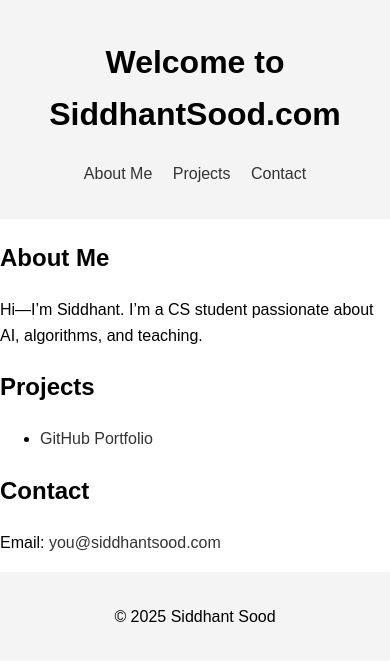
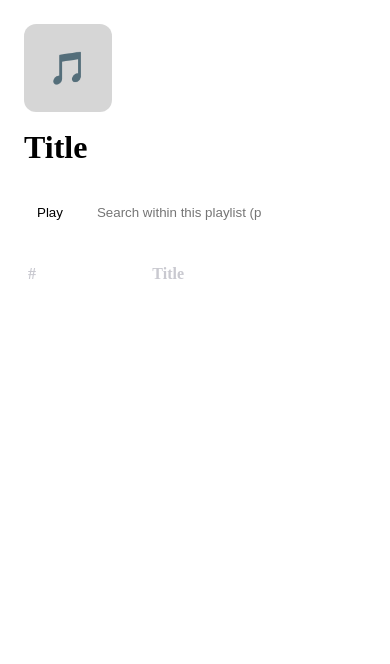
Before and after one commit to ssiddhantsood/ssiddhantsood.github.io, a plain HTML site: page index.html in a window 390 px wide. Drawn offline with Linux system fonts and the light colour scheme.

Commit message:
first try

```diff
--- a/index.html
+++ b/index.html
@@ -1,46 +1,48 @@
-<!DOCTYPE html>
+<!doctype html>
 <html lang="en">
 <head>
-  <meta charset="UTF-8" />
-  <meta name="viewport" content="width=device-width, initial-scale=1.0"/>
-  <title>Siddhant Sood</title>
-  <link rel="stylesheet" href="styles.css" />
-  <!-- You can add favicon, meta tags, external fonts, etc. here -->
+<meta charset="utf-8" />
+<meta name="viewport" content="width=device-width, initial-scale=1" />
+<title>Your Name — Playlists</title>
+<link rel="preconnect" href="https://fonts.googleapis.com">
+<link rel="preconnect" href="https://fonts.gstatic.com" crossorigin>
+<link href="https://fonts.googleapis.com/css2?family=Inter:wght@400;600;800&display=swap" rel="stylesheet">
+<link rel="stylesheet" href="style.css" />
+<meta name="description" content="A playful, Spotify‑style portfolio that organizes experiences and projects into playlists." />
 </head>
 <body>
-  <header>
-    <h1>Welcome to SiddhantSood.com</h1>
-    <nav>
-      <ul>
-        <li><a href="#about">About Me</a></li>
-        <li><a href="#projects">Projects</a></li>
-        <li><a href="#contact">Contact</a></li>
-      </ul>
-    </nav>
-  </header>
+<div class="app" id="app">
+<!-- Sidebar -->
+<aside class="sidebar" aria-label="Playlists navigation">
+<div class="sidebar__brand" id="brand">Your Name</div>
+<nav id="sidebar-nav" class="sidebar__nav" role="navigation"></nav>
+<div class="sidebar__footer">© <span id="year"></span> You</div>
+</aside>
 
-  <main>
-    <section id="about">
-      <h2>About Me</h2>
-      <p>Hi—I’m Siddhant. I’m a CS student passionate about AI, algorithms, and teaching.</p>
-    </section>
 
-    <section id="projects">
-      <h2>Projects</h2>
-      <ul>
-        <li><a href="https://github.com/ssiddhantsood">GitHub Portfolio</a></li>
-        <!-- add more project links here -->
-      </ul>
-    </section>
+<!-- Main -->
+<main class="main" role="main">
+<header id="header" class="header" role="banner">
+<div class="header__cover" id="header-cover" aria-hidden="true">🎵</div>
+<div class="header__meta">
+<div class="header__kicker">Portfolio Playlist</div>
+<h1 id="header-title" class="header__title">Title</h1>
+<p id="header-desc" class="header__desc">Description</p>
+<div class="header__sub">
+<button id="play-toggle" class="btn" aria-pressed="false" aria-label="Play/Pause">Play</button>
+<label class="search">
+<input id="search" type="search" placeholder="Search within this playlist (press /)" aria-label="Search within this playlist"/>
+<span class="search__hint">/</span>
+</label>
+<span id="count" class="muted"></span>
+</div>
+</div>
+</header>
 
-    <section id="contact">
-      <h2>Contact</h2>
-      <p>Email: <a href="mailto:you@siddhantsood.com">you@siddhantsood.com</a></p>
-    </section>
-  </main>
 
-  <footer>
-    <p>&copy; 2025 Siddhant Sood</p>
-  </footer>
-</body>
-</html>
+<section class="table-wrap" aria-live="polite">
+<table class="table" aria-describedby="header-title header-desc">
+<thead>
+<tr>
+<th scope="col">#</th>
+<th scope="col">Title</th>
--- /dev/null
+++ b/style.css
@@ -0,0 +1,54 @@
+:root{
+  .header__cover{width:88px;height:88px;border-radius:12px;background:#00000029;display:grid;place-items:center;font-size:2rem}
+  .header__meta{display:flex;flex-direction:column;gap:6px}
+  .header__kicker{text-transform:uppercase;letter-spacing:.14em;color:#ffffffcc;font-size:.66rem}
+  .header__title{margin:0;font-size:2rem}
+  .header__desc{margin:0;color:#ffffffde}
+  .header__sub{display:flex;gap:10px;align-items:center;flex-wrap:wrap}
+
+
+  .btn{background:#ffffff14;border:1px solid #ffffff2a;color:var(--text);padding:8px 12px;border-radius:8px;cursor:pointer}
+  .btn:hover{background:#ffffff24}
+  .btn--ghost{background:transparent}
+
+
+  .search{position:relative;display:inline-block}
+  .search input{background:#ffffff14;border:1px solid #ffffff24;color:var(--text);padding:8px 28px 8px 10px;border-radius:8px;outline:none}
+  .search__hint{position:absolute;right:8px;top:50%;transform:translateY(-50%);color:#ffffff80;font-size:.8rem}
+  .muted{color:var(--muted)}
+
+
+  .table-wrap{padding:18px}
+  .table{width:100%;border-collapse:collapse}
+  .table thead th{color:#c9c9d0;font-weight:600;text-align:left;border-bottom:1px solid var(--line);padding:10px}
+  .table tbody td{padding:10px;border-bottom:1px solid #16161d}
+  .table tr{transition:background .15s ease}
+  .table tr:hover{background:#ffffff08}
+  .t-right{text-align:right}
+  .row--active{background:#ffffff14}
+
+
+  .player{margin-top:auto;display:flex;justify-content:space-between;align-items:center;gap:10px;padding:12px 16px;border-top:1px solid var(--line);background:rgba(0,0,0,.4)}
+  .now{max-width:50%;white-space:nowrap;overflow:hidden;text-overflow:ellipsis;color:#ffffffc7}
+  .controls{display:flex;align-items:center;gap:8px}
+  .iconbtn{width:36px;height:36px;border-radius:50%;display:grid;place-items:center;background:#ffffff14;border:1px solid #ffffff24;color:var(--text);cursor:pointer}
+  .iconbtn:hover{background:#ffffff24}
+  .progress{width:180px;height:6px;background:#ffffff14;border-radius:999px;overflow:hidden}
+  .progress__bar{height:100%;width:20%;background:#ffffff7a;transition:width .3s ease}
+
+
+  .detail{border:none;border-radius:12px;padding:0;max-width:560px;width:calc(100% - 24px);background:#121217;color:var(--text)}
+  .detail::backdrop{background:rgba(0,0,0,.6)}
+  .detail__body{padding:18px;border:1px solid var(--line);border-radius:12px}
+  .detail__actions{display:flex;gap:10px;margin-top:12px}
+
+
+  .kbd{border:1px solid #ffffff3a;border-bottom-width:2px;border-radius:6px;padding:0 6px;font-size:.72rem;background:#ffffff14}
+
+
+  @media (max-width: 860px){
+  .app{grid-template-columns:1fr}
+  .sidebar{display:none}
+  .header{padding:16px}
+  .table-wrap{padding:10px}
+  }
--- a/styles.css
+++ /dev/null
@@ -1,31 +0,0 @@
-/* styles.css */
-body {
-  font-family: sans-serif;
-  line-height: 1.6;
-  margin: 0;
-  padding: 0;
-  max-width: 800px;
-  margin-left: auto;
-  margin-right: auto;
-}
-
-header, footer {
-  text-align: center;
-  padding: 1rem;
-  background: #f4f4f4;
-}
-
-nav ul {
-  list-style: none;
-  padding: 0;
-}
-
-nav li {
-  display: inline-block;
-  margin: 0 0.5rem;
-}
-
-a {
-  text-decoration: none;
-  color: #333;
-}
```
Also changed, not shown: app.js (added, +49 -0 lines).
